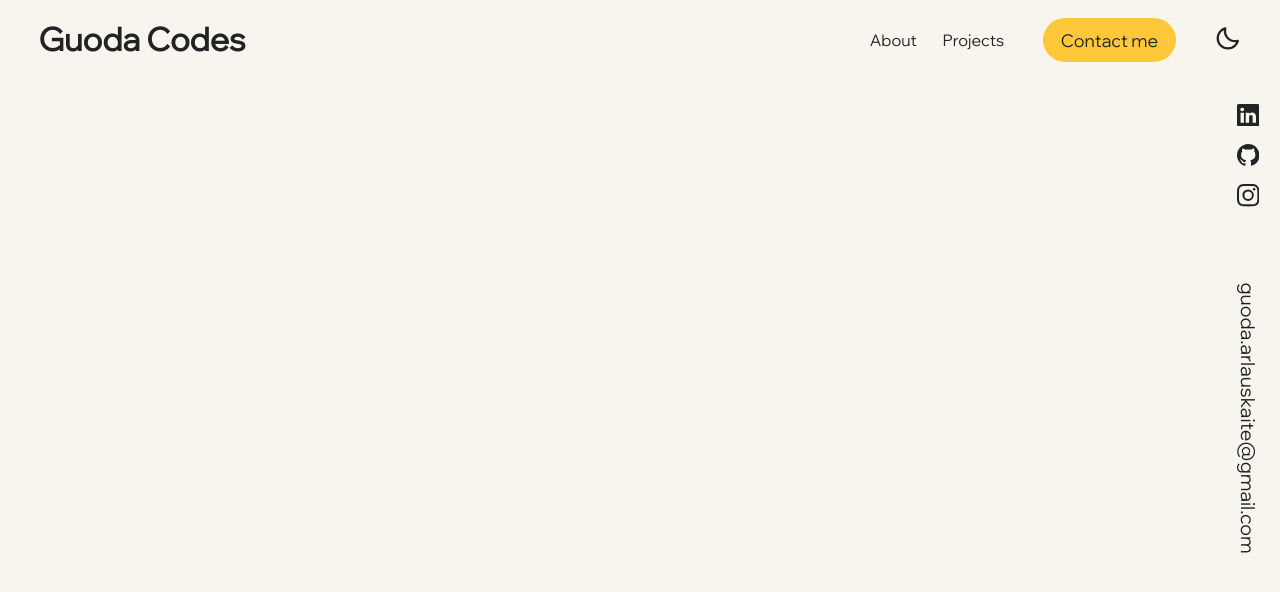
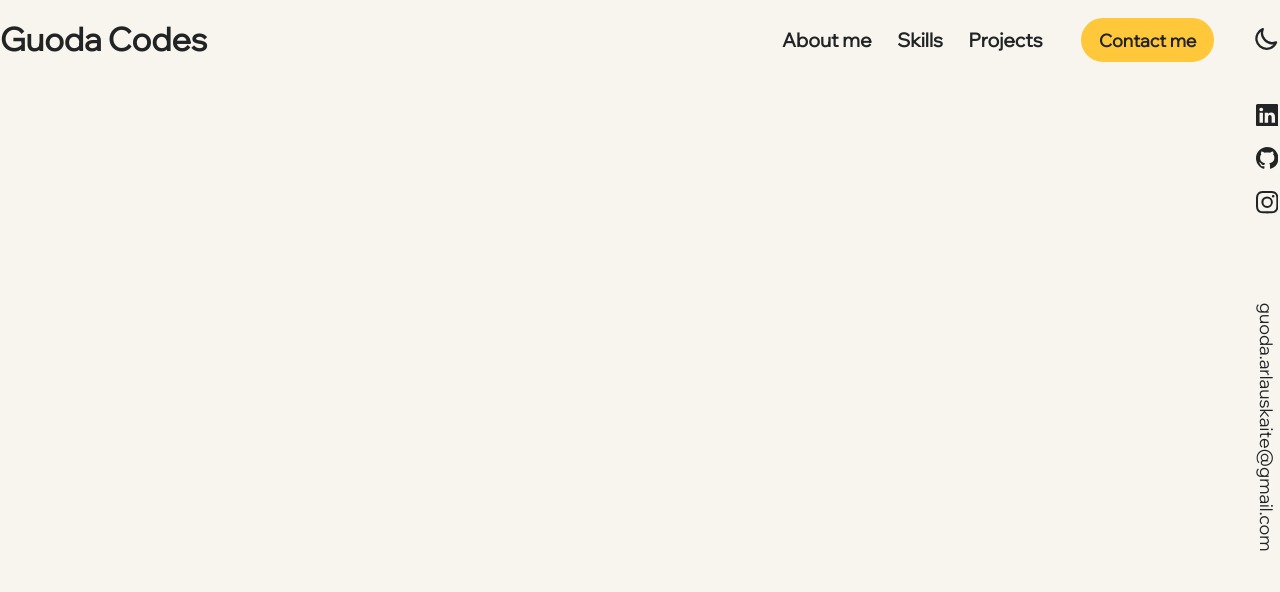
Before and after one commit to guodaar/portfolio, a React (Vite) app: page / in a window 1280 px wide. Shown: the top 592 px of the page. Built offline with nearby package versions, Linux system fonts and the light colour scheme.

Commit message:
hover for buttons and links

```diff
--- a/src/components/SideBar/SideBar.tsx
+++ b/src/components/SideBar/SideBar.tsx
@@ -1,14 +1,21 @@
 import { BsGithub, BsInstagram, BsLinkedin } from "react-icons/bs";
 
 import styled from "styled-components";
+import { transition } from "../../styles/stylevariables";
 
 const SideBar = () => {
   return (
     <Container>
       <Socials>
-        <BsLinkedin />
-        <BsGithub />
-        <BsInstagram />
+        <a href="https://www.linkedin.com/in/guodaar/" target="_blank">
+          <BsLinkedin />
+        </a>
+        <a href="https://github.com/guodaar" target="_blank">
+          <BsGithub />
+        </a>
+        <a href="https://www.instagram.com/guodaparke/" target="_blank">
+          <BsInstagram />
+        </a>
       </Socials>
       <Email>guoda.arlauskaite@gmail.com</Email>
     </Container>
@@ -23,7 +30,7 @@ const Container = styled.div`
   flex-direction: column;
   gap: 200px;
   align-items: center;
-  padding: 24px 2vw;
+  padding: 24px 0.5vw;
   width: 1vw;
 `;
 
@@ -32,6 +39,15 @@ const Socials = styled.div`
   flex-direction: column;
   gap: 18px;
 
+  a {
+    color: ${({ theme }) => theme.text};
+    transition: ${transition};
+  }
+
+  a:hover {
+    color: ${({ theme }) => theme.secondary};
+  }
+
   svg {
     font-size: 1.4rem;
   }
@@ -39,5 +55,5 @@ const Socials = styled.div`
 
 const Email = styled.div`
   transform: rotate(90deg);
-  font-size: 1.2rem;
+  font-size: 1.1rem;
 `;
--- a/src/components/TopBar/TopBar.tsx
+++ b/src/components/TopBar/TopBar.tsx
@@ -1,7 +1,8 @@
-import { BiMoon, BiSun } from "react-icons/bi";
+import { HiMoon, HiOutlineMoon, HiOutlineSun, HiSun } from "react-icons/hi";
 
 import Button from "../UI/Button";
 import styled from "styled-components";
+import { useState } from "react";
 
 type Props = {
   isDarkMode: boolean;
@@ -9,8 +10,18 @@ type Props = {
 };
 
 const TopBar = ({ isDarkMode, toggleTheme }: Props) => {
+  const [isHovered, setIsHovered] = useState(false);
+
   const handleClick = () => {
     console.log("clicked");
+  };
+
+  const handleMouseEnter = () => {
+    setIsHovered(true);
+  };
+
+  const handleMouseLeave = () => {
+    setIsHovered(false);
   };
 
   return (
@@ -18,14 +29,29 @@ const TopBar = ({ isDarkMode, toggleTheme }: Props) => {
       <Logo>Guoda Codes</Logo>
       <Menu>
         <Navigation>
-          <NavItem>About</NavItem>
+          <NavItem>About me</NavItem>
+          <NavItem>Skills</NavItem>
           <NavItem>Projects</NavItem>
         </Navigation>
         <Button onClick={handleClick} accent>
           Contact me
         </Button>
-        <ThemeToggle onClick={toggleTheme}>
-          {isDarkMode ? <BiSun /> : <BiMoon />}
+        <ThemeToggle
+          onClick={toggleTheme}
+          onMouseEnter={handleMouseEnter}
+          onMouseLeave={handleMouseLeave}
+        >
+          {isDarkMode ? (
+            isHovered ? (
+              <HiSun />
+            ) : (
+              <HiOutlineSun />
+            )
+          ) : isHovered ? (
+            <HiMoon />
+          ) : (
+            <HiOutlineMoon />
+          )}
         </ThemeToggle>
       </Menu>
     </Container>
@@ -40,7 +66,6 @@ const Container = styled.div`
   display: flex;
   justify-content: space-between;
   align-items: center;
-  padding: 0 3vw;
 `;
 
 const Logo = styled.h1``;
@@ -57,9 +82,32 @@ const Navigation = styled.nav`
 `;
 
 const NavItem = styled.a`
+  cursor: pointer;
+  text-decoration: none;
+  position: relative;
+  font-size: 1.2rem;
+  font-weight: 600;
+
+  &::after {
+    content: "";
+    position: absolute;
+    width: 100%;
+    transform: scaleX(0);
+    height: 1.5px;
+    bottom: -4px;
+    left: 0;
+    background-color: ${({ theme }) => theme.indicator};
+    transform-origin: bottom right;
+    transition: transform 0.25s ease-out;
+  }
+
   &:hover {
-    cursor: pointer;
     color: ${({ theme }) => theme.indicator};
+  }
+
+  &:hover::after {
+    transform: scaleX(1);
+    transform-origin: bottom left;
   }
 `;
 
--- a/src/components/UI/Button.tsx
+++ b/src/components/UI/Button.tsx
@@ -42,7 +42,7 @@ export default Button;
 
 const StyledButton = styled.button<{ accent: boolean; fullWidth: boolean }>`
   background-color: ${({ accent, theme }) =>
-    accent ? theme.primary : theme.neutral};
+    accent ? theme.primary : theme.background};
   color: ${({ accent, theme }) => (accent ? darkColor : theme.contrast)};
   width: ${({ fullWidth }) => (fullWidth ? "100%" : "auto")};
   font-size: 1.1rem;
@@ -52,10 +52,14 @@ const StyledButton = styled.button<{ accent: boolean; fullWidth: boolean }>`
     accent ? theme.primary : theme.border};
   border-radius: ${roundedBorder};
   padding: 10px 16px;
+  font-weight: 600;
   transition: ${transition};
 
   &:hover {
+    background-color: ${({ accent, theme }) =>
+      accent ? theme.primaryHover : theme.primaryHover};
     border-color: ${({ accent, theme }) =>
-      accent ? theme.contrast : theme.border};
+      accent ? theme.primaryHover : theme.primaryHover};
+    color: ${darkColor};
   }
 `;
```
